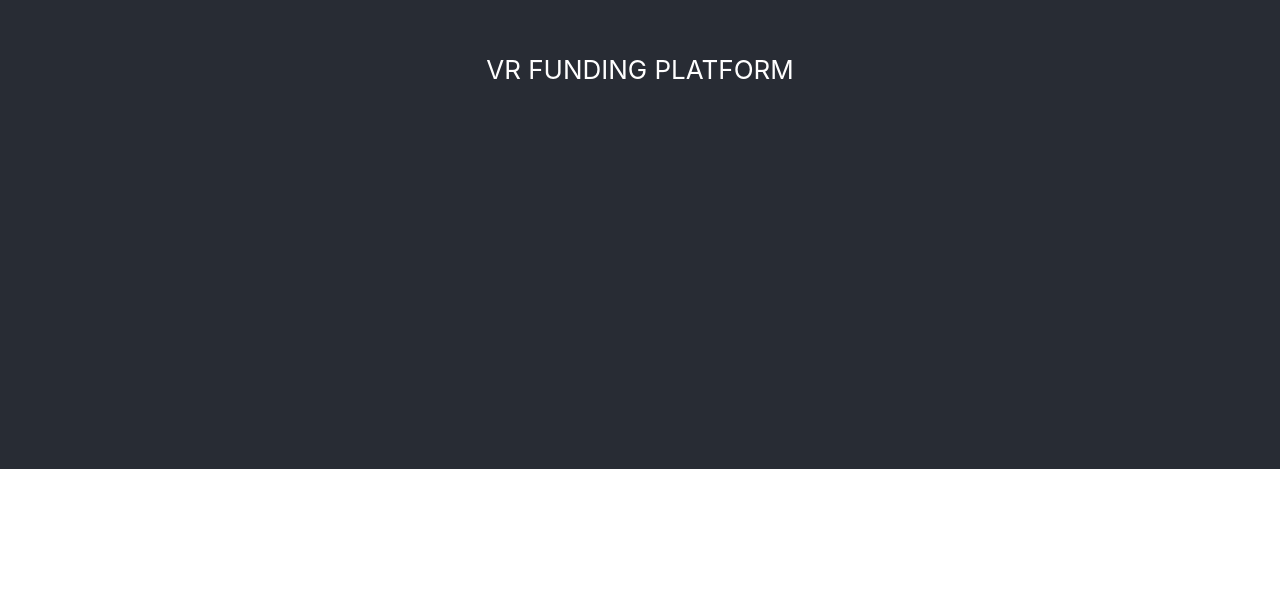
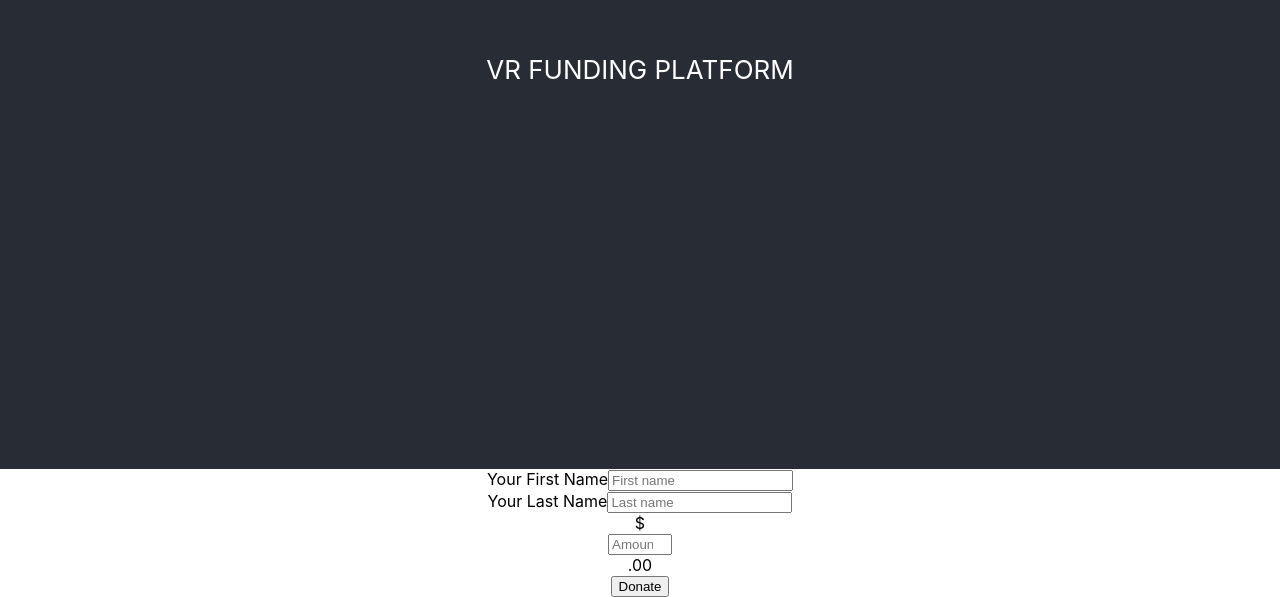
Before and after one commit to justin-mavity/front-end, a React (Create React App) app in the folder vr-funding-platform-front-end/: page /login in a window 1280 px wide. Shown: the part 331-928 px from the top of the page. Before the commit the page ends 800 px from the top, so only its background shows below. Built offline with nearby package versions, Linux system fonts and the light colour scheme.

Commit message:
finished the base of the donate form needs some tweaking and styling

```diff
--- a/vr-funding-platform-front-end/src/App.js
+++ b/vr-funding-platform-front-end/src/App.js
@@ -1,11 +1,11 @@
-import './App.css';
+import "./App.css";
+import Donate from "./Forms/Donate";
 
 function App() {
   return (
     <div className="App">
-      <header className="App-header">
-        VR FUNDING PLATFORM
-      </header>
+      <header className="App-header">VR FUNDING PLATFORM</header>
+      <Donate />
     </div>
   );
 }
--- /dev/null
+++ b/vr-funding-platform-front-end/src/Forms/Donate.js
@@ -0,0 +1,69 @@
+import React, { useState } from "react";
+import {
+  Button,
+  Form,
+  FormGroup,
+  Label,
+  Input,
+  InputGroupAddon,
+  InputGroup,
+} from "reactstrap";
+
+export default function Donate(props) {
+  const { projectId, total } = props;
+  const [donor, setDonor] = useState({ first: "", last: "" });
+  const [donate, setDonate] = useState(0);
+
+  const change = (evt) => {
+    const { name, value } = evt.target;
+    setDonor({ ...donor, [name]: value });
+    setDonate({ ...donate, [name]: value });
+  };
+
+  const donation = (evt) => {
+    evt.preventDefault();
+    projectId.map((project) => {
+      return { ...project, [total]: project.total + donate.amount };
+    });
+  };
+  return (
+    <Form>
+      <FormGroup>
+        <Label for="firstname">Your First Name</Label>
+        <Input
+          type="text"
+          name="first"
+          id="firstname"
+          placeholder="First name"
+          onChange={change}
+        />
+      </FormGroup>
+      <FormGroup>
+        <Label for="lastname">Your Last Name</Label>
+        <Input
+          type="text"
+          name="last"
+          id="lastname"
+          placeholder="Last name"
+          onChange={change}
+        />
+      </FormGroup>
+      <FormGroup>
+        <InputGroup>
+          <InputGroupAddon addonType="prepend">$</InputGroupAddon>
+          <Input
+            placeholder="Amount"
+            name="amount"
+            min={0}
+            max={100}
+            type="number"
+            step="1"
+            onChange={change}
+          />
+          <InputGroupAddon addonType="append">.00</InputGroupAddon>
+        </InputGroup>
+      </FormGroup>
+      <Button onClick={donation}>Donate</Button>
+    </Form>
+  );
+}
--- a/vr-funding-platform-front-end/src/Forms/Login.js
+++ b/vr-funding-platform-front-end/src/Forms/Login.js
@@ -54,7 +54,7 @@ function Login() {
       password: form.password.trim(),
     };
     axios
-      .post("https://skrat-expat.herokuapp.com/api/auth/login", newUser)
+      .post("https://tt-46-vr-funding.herokuapp.com/api/auth/login", newUser)
       .then((res) => {
         localStorage.setItem("token", res.data.token);
         history.push("/dashboard");
--- a/vr-funding-platform-front-end/src/Forms/Register.js
+++ b/vr-funding-platform-front-end/src/Forms/Register.js
@@ -78,7 +78,7 @@ function Register() {
       terms: form.terms,
     };
     axios
-      .post("https://localhost:3000/register", newUser)
+      .post("https://tt-46-vr-funding/register", newUser)
       .then((res) => {
         console.log("Login res: ", res);
         history.push("/dashboard");
```
Also changed, not shown: 1 other file (tests, documents, lock files or other folders).
